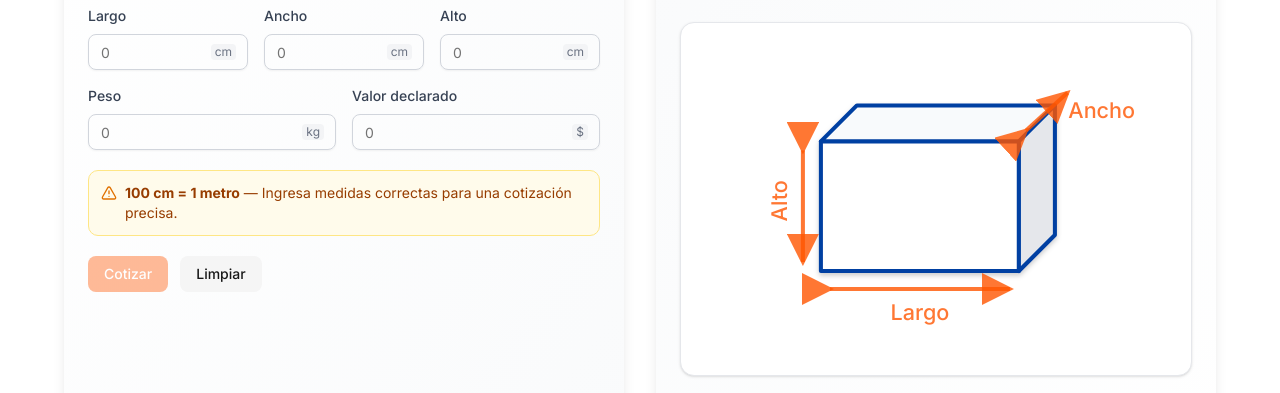
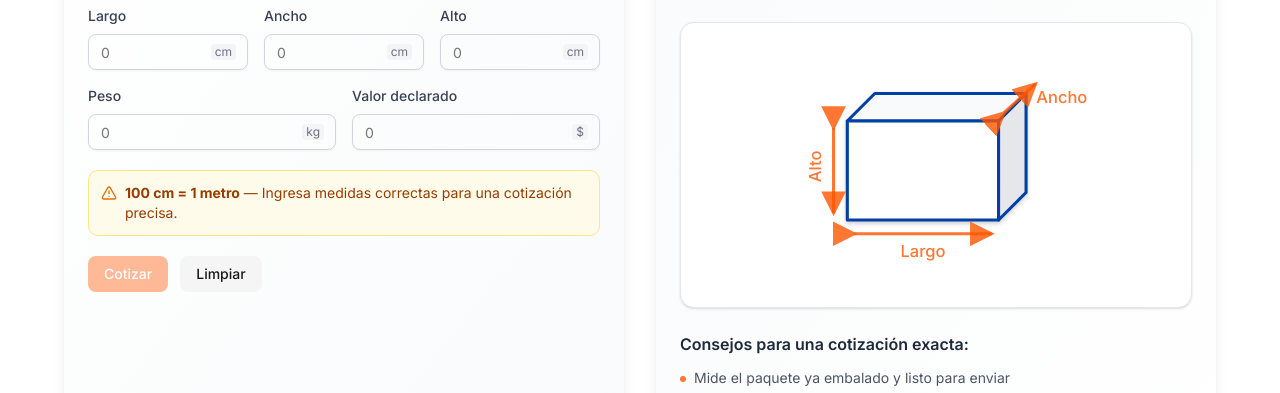
Before and after one commit to adolfosa/Tarificador, a Next.js app: page / in a window 1280 px wide. Shown: the part 367-760 px from the top of the page. Built offline with nearby package versions, Linux system fonts and the light colour scheme; no server answers.

Commit message:
fix tamaño ilustracion de paquete

```diff
--- a/components/dimensions-info.tsx
+++ b/components/dimensions-info.tsx
@@ -25,7 +25,7 @@ export function DimensionsInfo() {
 
         {/* Package Illustration */}
         <div className="bg-white p-6 md:p-8 rounded-xl border border-gray-200 shadow-sm">
-          <div className="relative mx-auto w-80 h-56 sm:w-96 sm:h-64 md:w-[28rem] md:h-72">
+          <div className="relative mx-auto w-64 h-44 sm:w-80 sm:h-52 md:w-[22rem] md:h-55">
             <svg
               viewBox="-10 0 205 160"
               className="w-full h-full"
```
